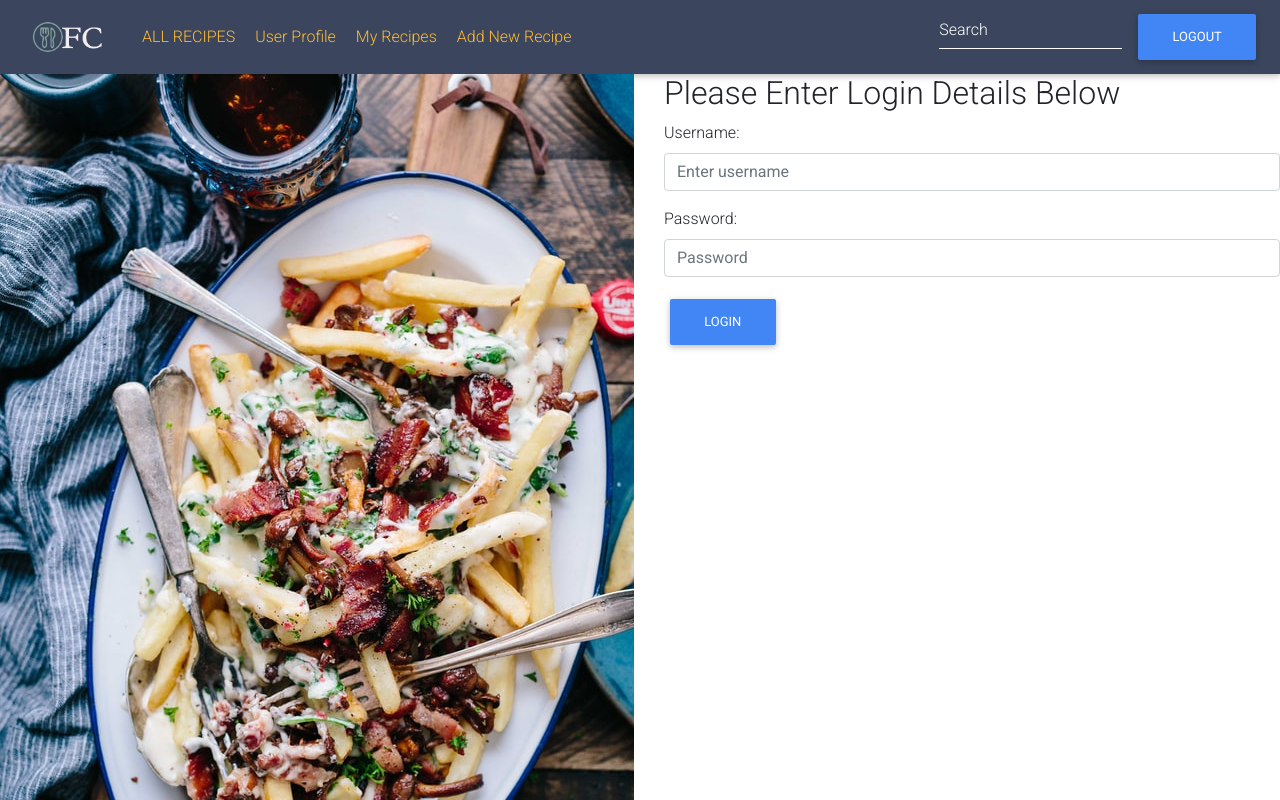
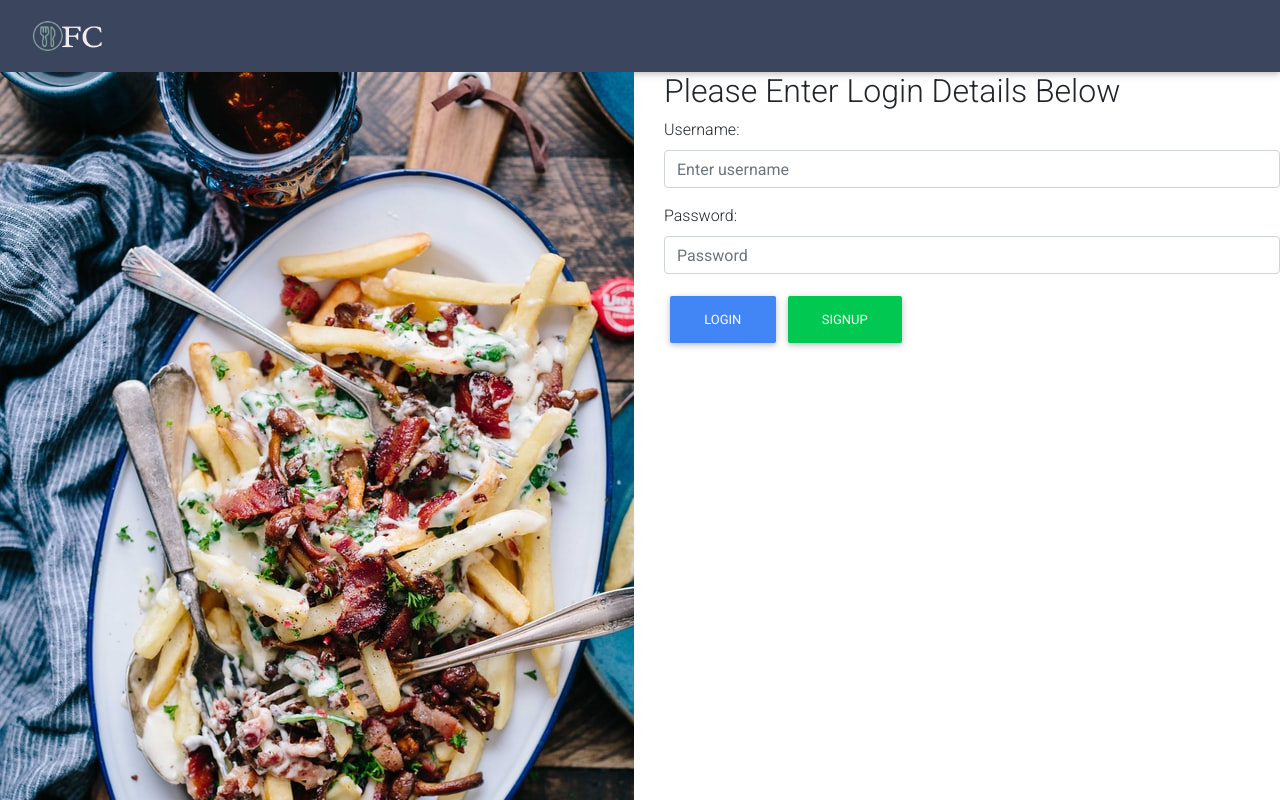
Before and after one commit to The-Food-Connection/foodconnection-client, a React (Create React App) app: page / in a window 1280 px wide. Shown: the top 800 px of the page. Built offline with nearby package versions, Linux system fonts and the light colour scheme.

Commit message:
fixing login redirect

```diff
--- a/src/components/Login.jsx
+++ b/src/components/Login.jsx
@@ -1,6 +1,7 @@
 import React, { useState } from 'react';
 import { Alert, Button, Form, Row, Col } from 'react-bootstrap'
 import { useAuth } from "../contexts/AuthProvider";
+import { Link } from 'react-router-dom';
 
 export default function Login({ history }) {
   const { authDispatch } = useAuth();
@@ -25,6 +26,7 @@
     console.log(data)
     if (data.token) {
       authDispatch({ type: "login", token: data.token, username: loginForm.username, admin: data.admin });
+      console.log('aaaa')
       history.push("/");
     } else {
       setErrorMessage(data.error);
@@ -68,6 +70,8 @@
         <Button variant="primary" type="submit">
           LOGIN
         </Button>
+
+        <Link to="/sign-up" className="btn btn-success">SignUp</Link>
       </Form>
       </Col>
       </Row>
--- a/src/components/NavigationBar.jsx
+++ b/src/components/NavigationBar.jsx
@@ -24,6 +24,8 @@
         <MDBNavbarToggler onClick={toggleCollapse} />
         <MDBCollapse id="navbarCollapse3" isOpen={isOpen} navbar>
 
+          {auth.loggedIn ?
+            <>
               <MDBNavbarNav left>
                 <MDBNavItem active>
                   <a class="text-warning" href="/recipes" style={{ marginRight: 20 }}>ALL RECIPES  </a>
@@ -43,7 +45,6 @@
                   </MDBNavItem>
                   : null}
               </MDBNavbarNav>
-
               <MDBNavbarNav right>
                 <MDBNavItem>
                   <MDBFormInline waves>
@@ -56,7 +57,8 @@
                   <MDBBtn className='mx-2' color='primary' onClick={() => authDispatch({ type: 'sign-out' })} >Logout</MDBBtn>
                 </MDBNavItem>
               </MDBNavbarNav>
-
+            </>
+            : null}
         </MDBCollapse>
       </MDBNavbar>
     </Router>
```
Lines whose indentation alone changed are shown as unchanged.
